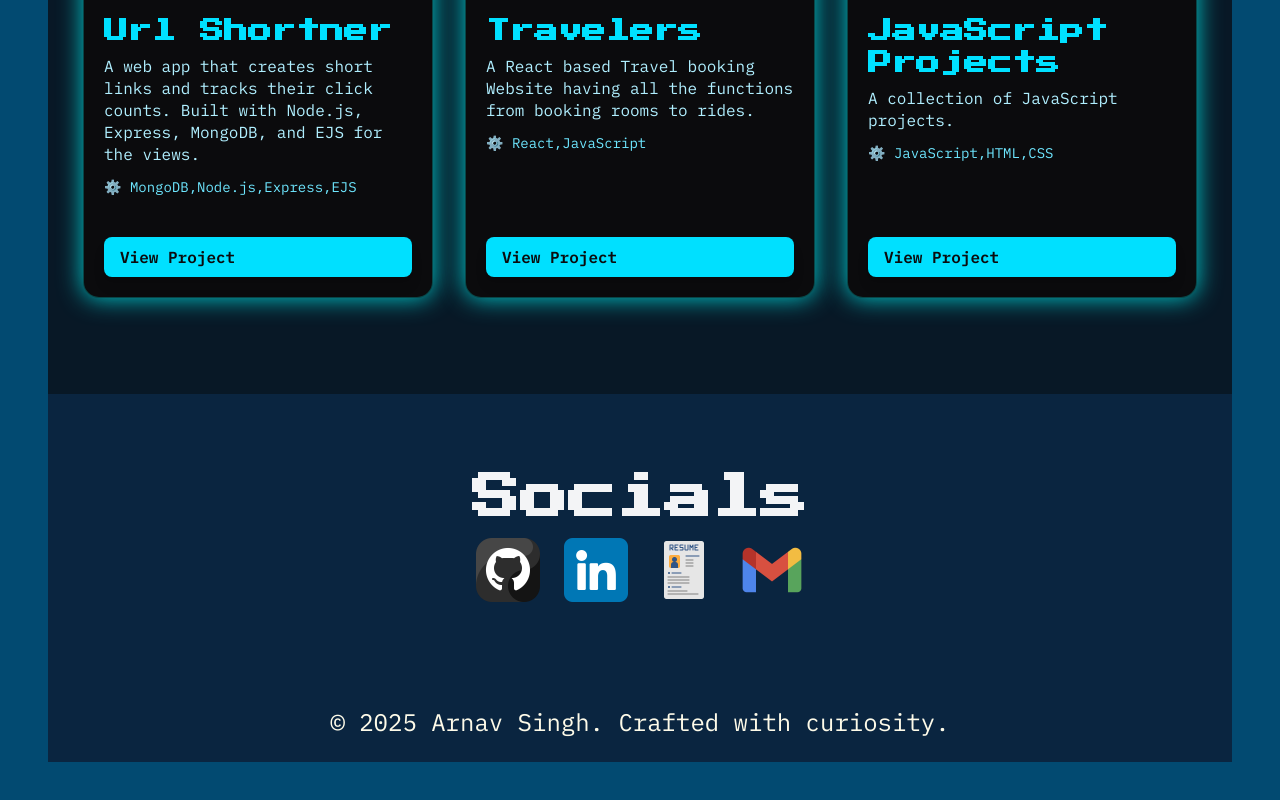
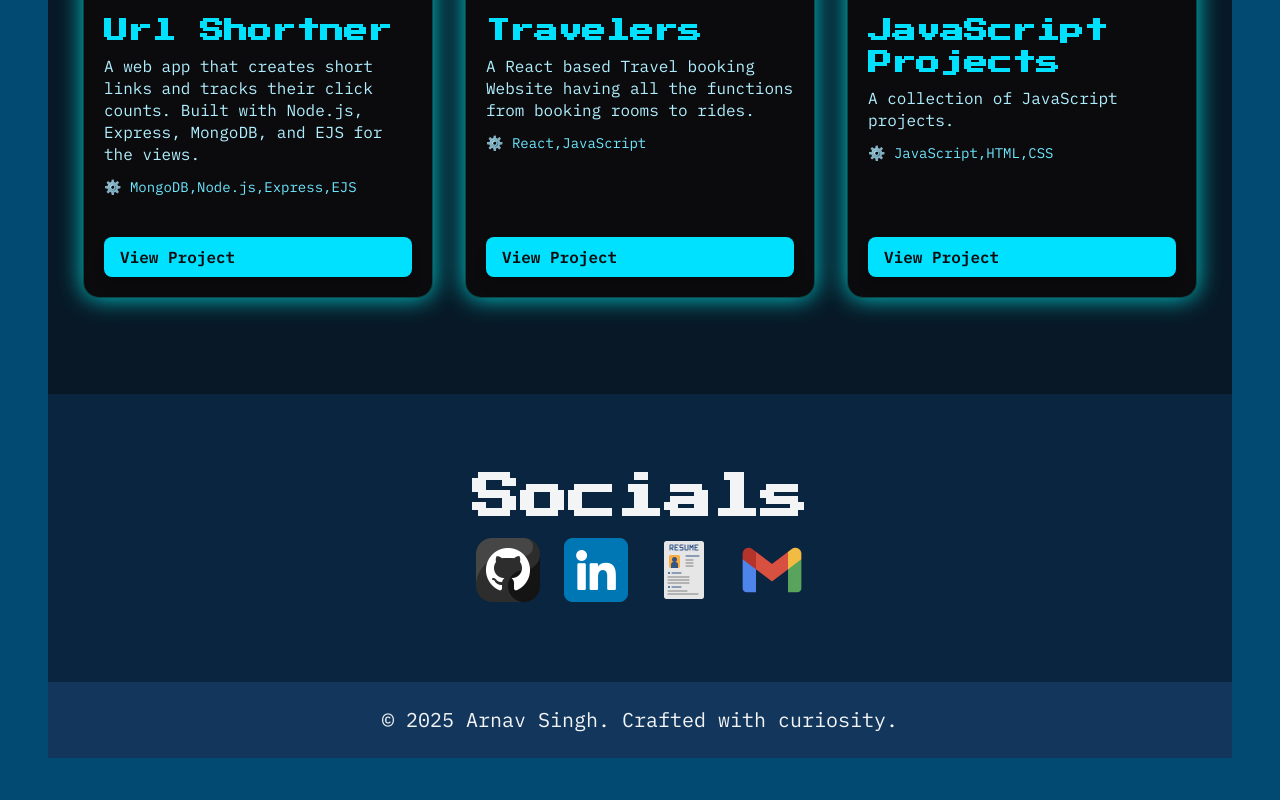
Before and after one commit to knightrishi/Portfolio, a React (Vite) app in the folder Portfolio/: page / in a window 1280 px wide. Shown: the part 2134-2934 px from the top of the page. Built offline with nearby package versions, Linux system fonts and the light colour scheme.

Commit message:
Minor Changes

```diff
--- a/Portfolio/src/components/Footer.jsx
+++ b/Portfolio/src/components/Footer.jsx
@@ -1,6 +1,6 @@
 function Footer() {
  return (
-    <footer className=" text-cream text-center sm:text-lg hover:shadow-[0_0_20px_#0A2540] md:text-2xl py-6 bg-[#0A2540]">
+    <footer className=" text-gray-100 text-center sm:text-lg hover:shadow-[0_0_20px_#0A2540] md:text-xl py-6 bg-[#13375c]">
       <p>© {new Date().getFullYear()} Arnav Singh. Crafted with curiosity.</p>
     </footer>
   );
```
